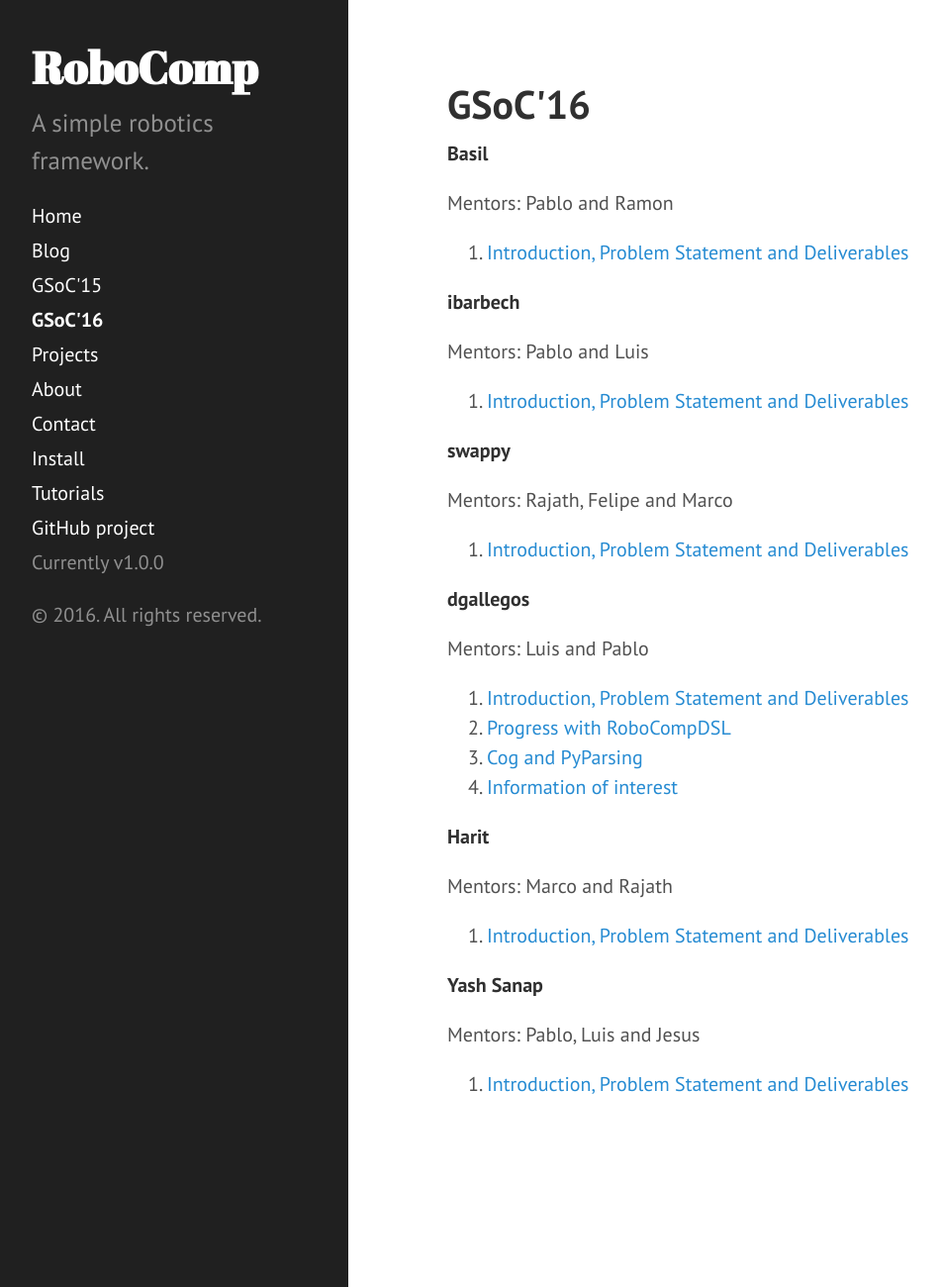
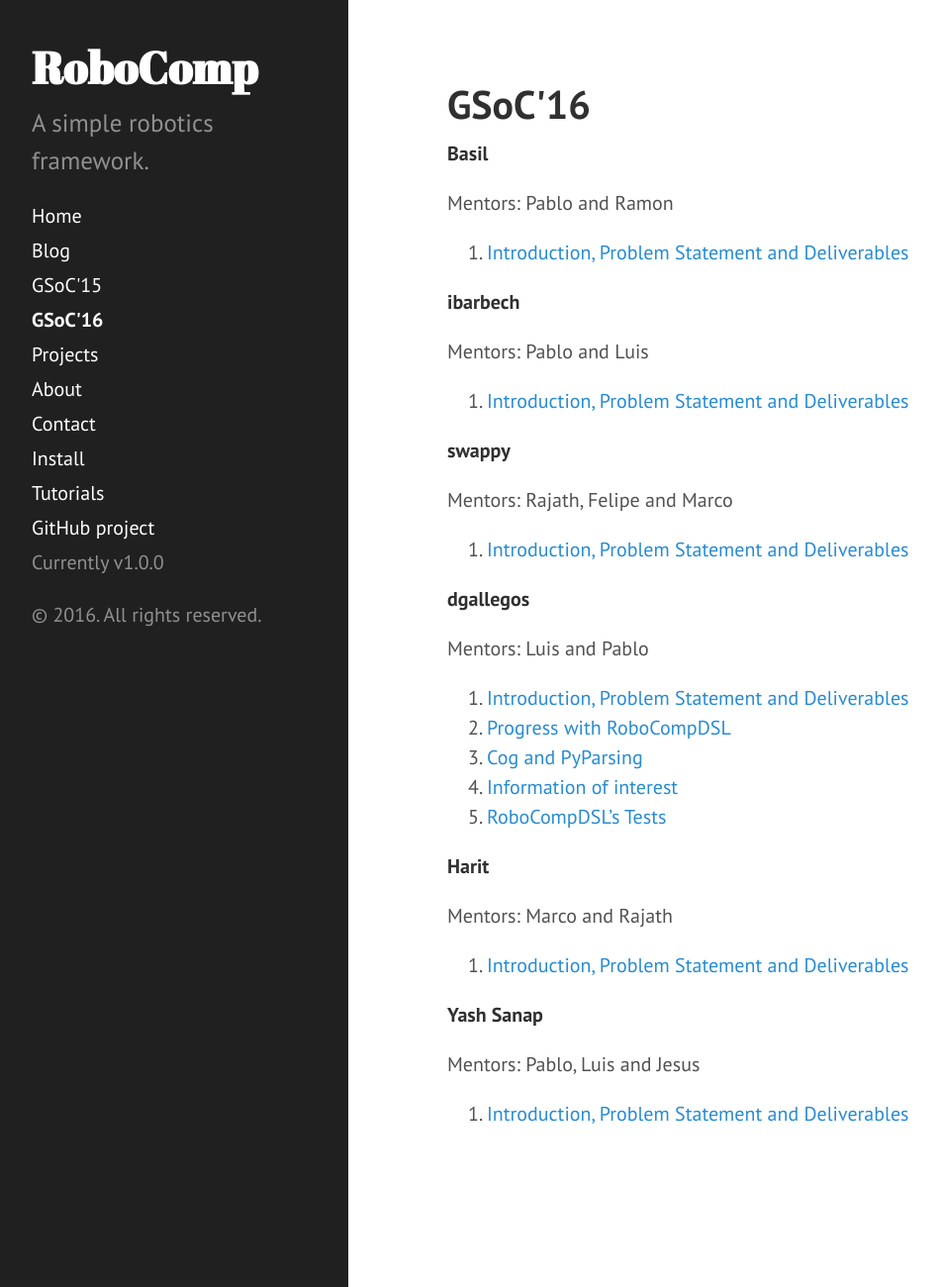
Before and after one commit to robocomp/website, a Jekyll site: the page built from GSoC_2016.md, in a window 1280 px wide and 1300 px high. Shown: the whole window at 99% size, without its empty margins (8-957 px from the left). Built offline with Jekyll 4.4.1, drawn with Linux system fonts in a browser that asks for light colours.

Commit message:
Update GSoC_2016.md

```diff
--- a/GSoC_2016.md
+++ b/GSoC_2016.md
@@ -28,10 +28,11 @@
 
 Mentors: Luis and Pablo
 
-1. [Introduction, Problem Statement and Deliverables]()
-2. [Progress with RoboCompDSL]()
-3. [Cog and PyParsing]()
-2. [Information of interest]()
+1. [Introduction, Problem Statement and Deliverables](https://github.com/Daniel1108/website/blob/gh-pages/_posts/gsoc2016/dgallegos/2016-05-16-dgallegosWeek0.md)
+2. [Progress with RoboCompDSL](https://github.com/Daniel1108/website/blob/gh-pages/_posts/gsoc2016/dgallegos/2016-07-08-dgallegosWeek6.md)
+3. [Cog and PyParsing](https://github.com/Daniel1108/website/blob/gh-pages/_posts/gsoc2016/dgallegos/2016-07-14-dgallegosWeek7.md)
+4. [Information of interest](https://github.com/Daniel1108/website/blob/gh-pages/_posts/gsoc2016/dgallegos/2016-07-22-dgallegosWeek8.md)
+5. [RoboCompDSL's Tests](https://github.com/Daniel1108/website/blob/gh-pages/_posts/gsoc2016/dgallegos/2016-08-01-dgallegosWeek9.md)
 
 
 **Harit**
```
